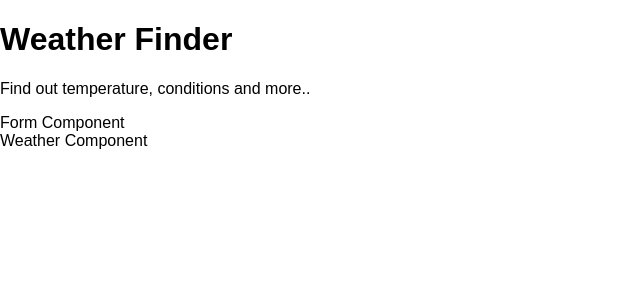
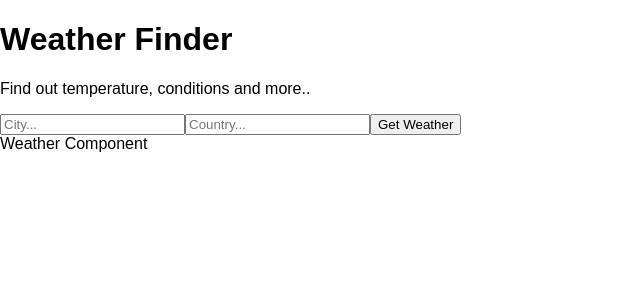
Before and after one commit to SupuniNimeshika/Weather_App, a React (Create React App) app in the folder weather-app/: page / in a window 1280 px wide. Shown: the top 300 px of the page, without its empty margins (0-640 px from the left). Built offline with nearby package versions, Linux system fonts and the light colour scheme.

Commit message:
Add Two Input Fields

```diff
--- a/weather-app/src/components/Form.js
+++ b/weather-app/src/components/Form.js
@@ -3,7 +3,11 @@
 class Form extends React.Component {
     render(){
         return(
-            <div>Form Component</div>
+            <form>
+                <input type="text" name="city" placeholder="City..."/>
+                <input type="text" name="country" placeholder="Country..."/>
+                <button>Get Weather</button>
+            </form>
         );
     }
 }
```
